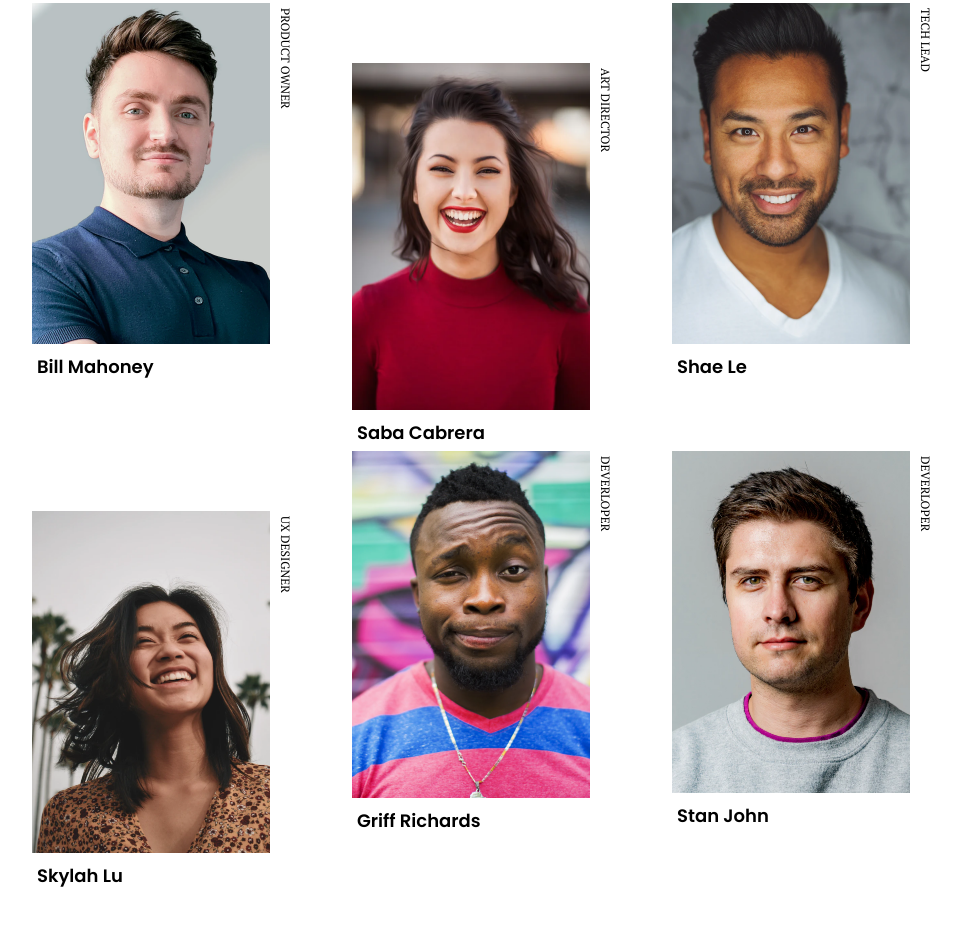
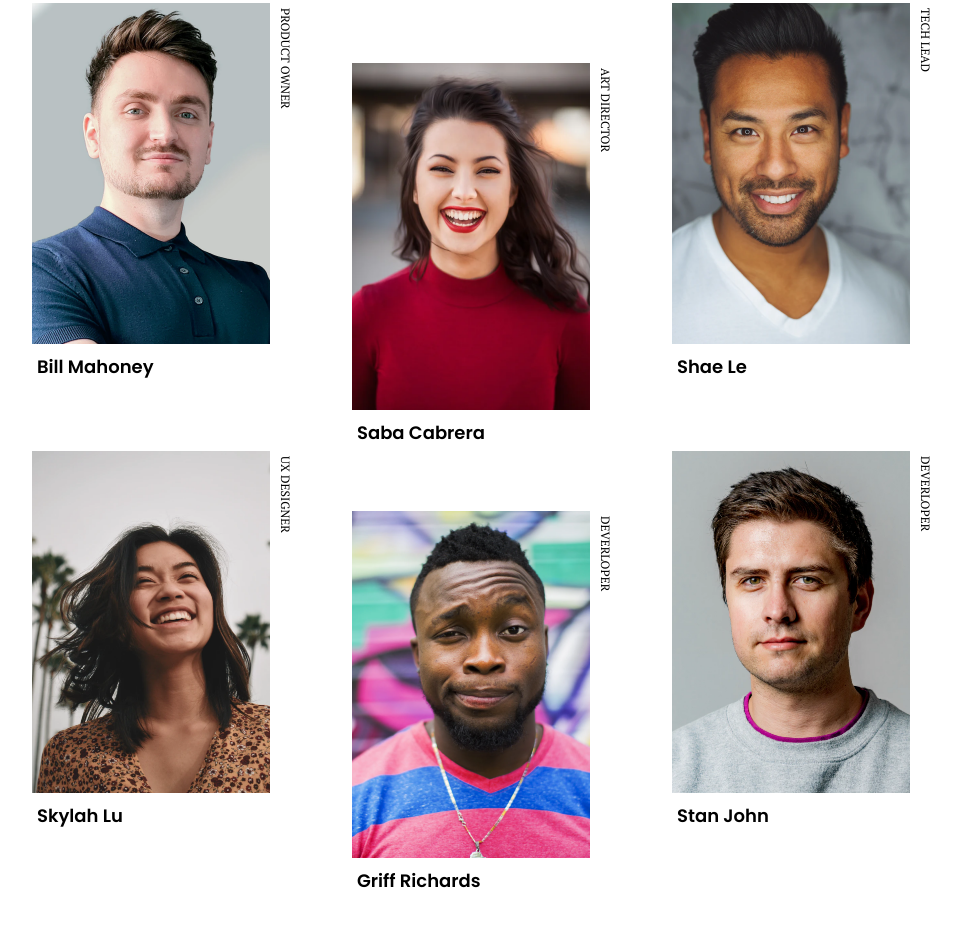
Before and after one commit to TettoSnow/Projetinhos, a plain HTML site: page my-team-page-master/index.html in a window 1280 px wide. Shown: the part 225-1152 px from the top of the page, without its empty margins (128-1089 px from the left). Drawn offline with Linux system fonts and the light colour scheme.

Commit message:
style: Alteração no estilo

```diff
--- a/my-team-page-master/style.css
+++ b/my-team-page-master/style.css
@@ -72,7 +72,7 @@ header {
    margin-top: 60px;
  }
 
- .conteudo div:nth-child(4){
+ .conteudo div:nth-child(5){
    margin-top: 60px;
  }
 
```
